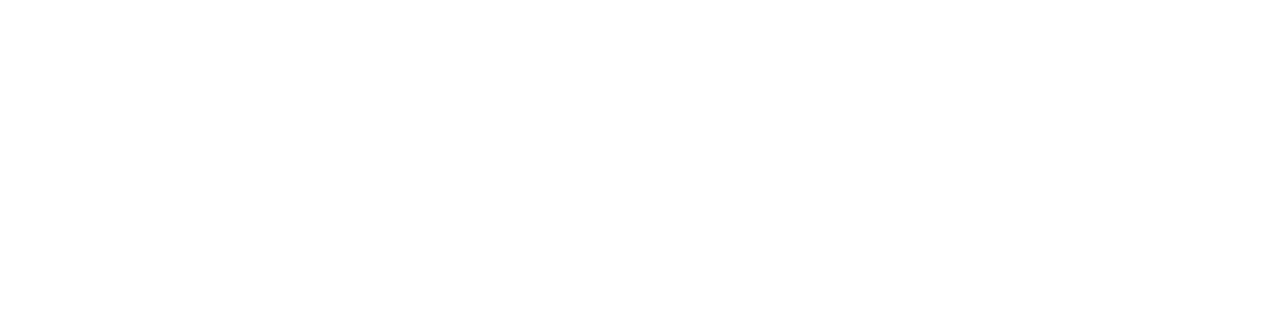
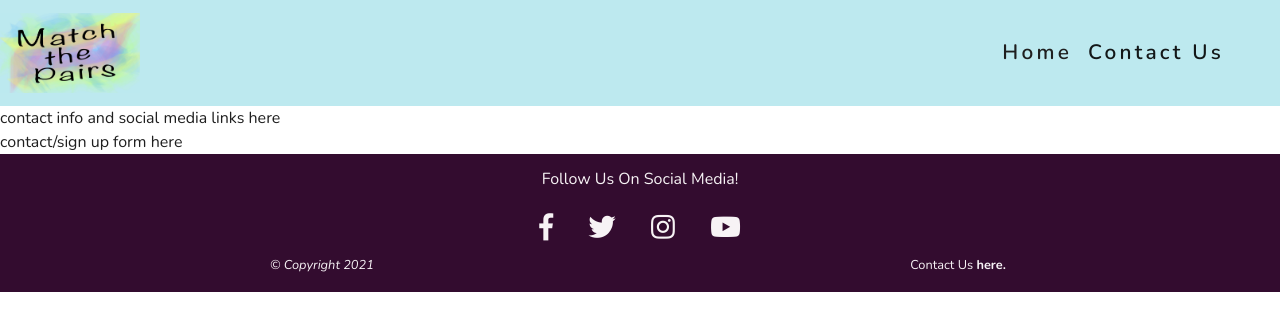
Before and after one commit to Code-Institute-Submissions/ms2-matchthepairs, a plain HTML site: page contact.html in a window 1280 px wide. Drawn offline with nearby package versions, Linux system fonts and the light colour scheme.

Commit message:
add footer and header elements to contact page with working links

```diff
--- a/contact.html
+++ b/contact.html
@@ -10,11 +10,64 @@
 </head>
 <body>
     <header>
-
+        <nav class="navbar navbar-expand-sm navbar-light">
+            <a class="navbar-brand" href="index.html">
+                <img src="assets/images/ms2-logo.jpg" id="logo" alt="Match the Pairs logo">
+            </a>
+            <button class="navbar-toggler" type="button" data-toggle="collapse" data-target="#navigation-menu" aria-controls="navigation-menu" aria-expanded="false" aria-label="Toggle navigation">
+                <span class="navbar-toggler-icon"></span>
+            </button>
+            <div class="justify-content-end collapse navbar-collapse" id="navigation-menu">
+                <ul class="navbar-nav">
+                    <li class="nav-item">
+                        <a class="nav-link" href="index.html">Home</a>
+                    </li>
+                    <li class="nav-item">
+                        <a class="nav-link active" href="contact.html">Contact Us</a>
+                    </li>
+                </ul>
+            </div>
+        </nav>
     </header>
 
-    <footer>
+    <div>
+        contact info and social media links here
+    </div>
+    <div>
+        contact/sign up form here
+    </div>
 
+    <footer class="footer-section container-fluid">
+        <div class="row">
+            <div class="col">
+                <h6>Follow Us On Social Media!</h6>
+                <a href="https://www.facebook.com/" target="_blank">
+                    <i class="fab fa-facebook-f" aria-hidden="true"></i>
+                    <span class="sr-only">Facebook</span>
+                </a>
+                <a href="https://twitter.com" target="_blank">
+                    <i class="fab fa-twitter" aria-hidden="true"></i>
+                    <span class="sr-only">Twitter</span>
+                </a>
+                <a href="https://www.instagram.com/" target="_blank">
+                    <i class="fab fa-instagram" aria-hidden="true"></i>
+                    <span class="sr-only">Instagram</span>
+                </a>
+                <a href="https://www.youtube.com/" target="_blank">
+                    <i class="fab fa-youtube" aria-hidden="true"></i>
+                    <span class="sr-only">YouTube</span>
+                </a>
+
+            </div>
+        </div>
+        <div class="row">
+            <div class="col footer-copyright">
+                <em>&copy; Copyright 2021</em>
+            </div>
+            <div class="col footer-contact">
+                Contact Us <a href="#"><strong>here.</strong></a>
+            </div>
+        </div>
     </footer>
 
 <script src="https://code.jquery.com/jquery-3.5.1.slim.min.js" integrity="sha384-DfXdz2htPH0lsSSs5nCTpuj/zy4C+OGpamoFVy38MVBnE+IbbVYUew+OrCXaRkfj" crossorigin="anonymous" defer></script>
```
